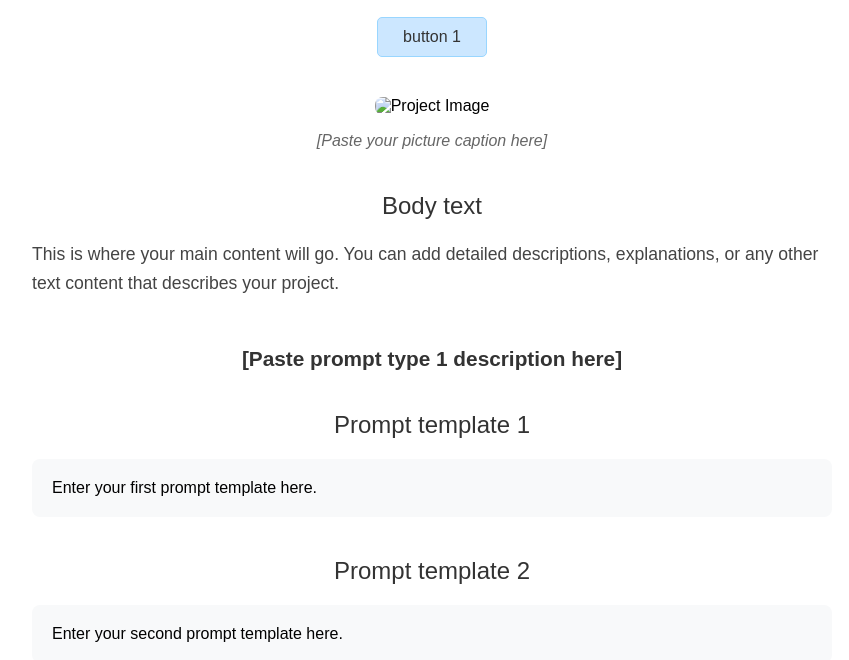
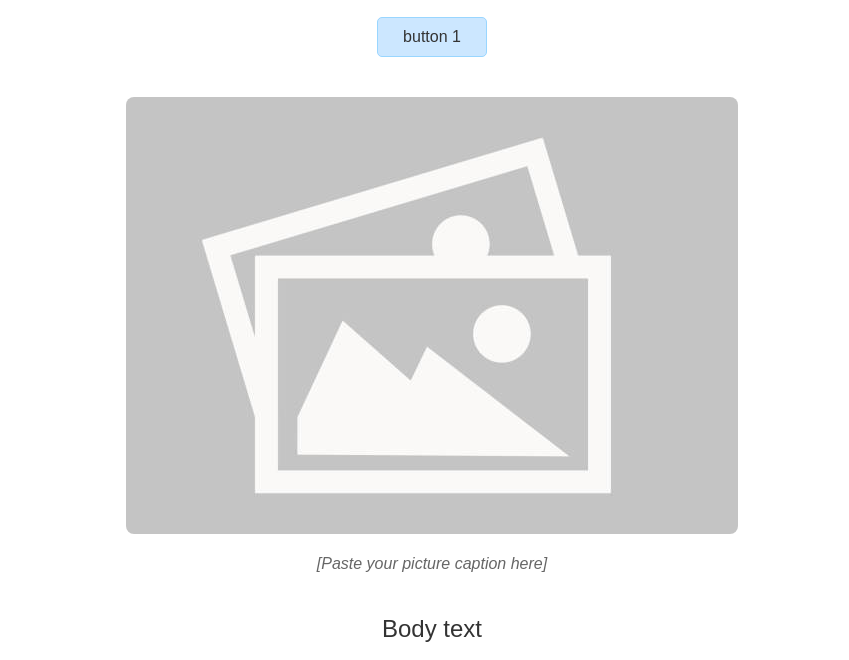
Before and after one commit to ktyper231/rsigagents.github.io, a plain HTML site: page index.html in a window 1280 px wide. Shown: the part 115-775 px from the top of the page, without its empty margins (208-1057 px from the left). Drawn offline with Linux system fonts and the light colour scheme.

Commit message:
fixed placeholder image

```diff
--- a/index.html
+++ b/index.html
@@ -248,7 +248,7 @@
 
         <!-- Picture Section -->
         <div class="section picture-section">
-            <img src="images/your-image.jpg" alt="Project Image">
+            <img src="images/image_placeholder.jpg" alt="Project Image">
             <div class="picture-caption">[Paste your picture caption here]</div>
         </div>
 
```
